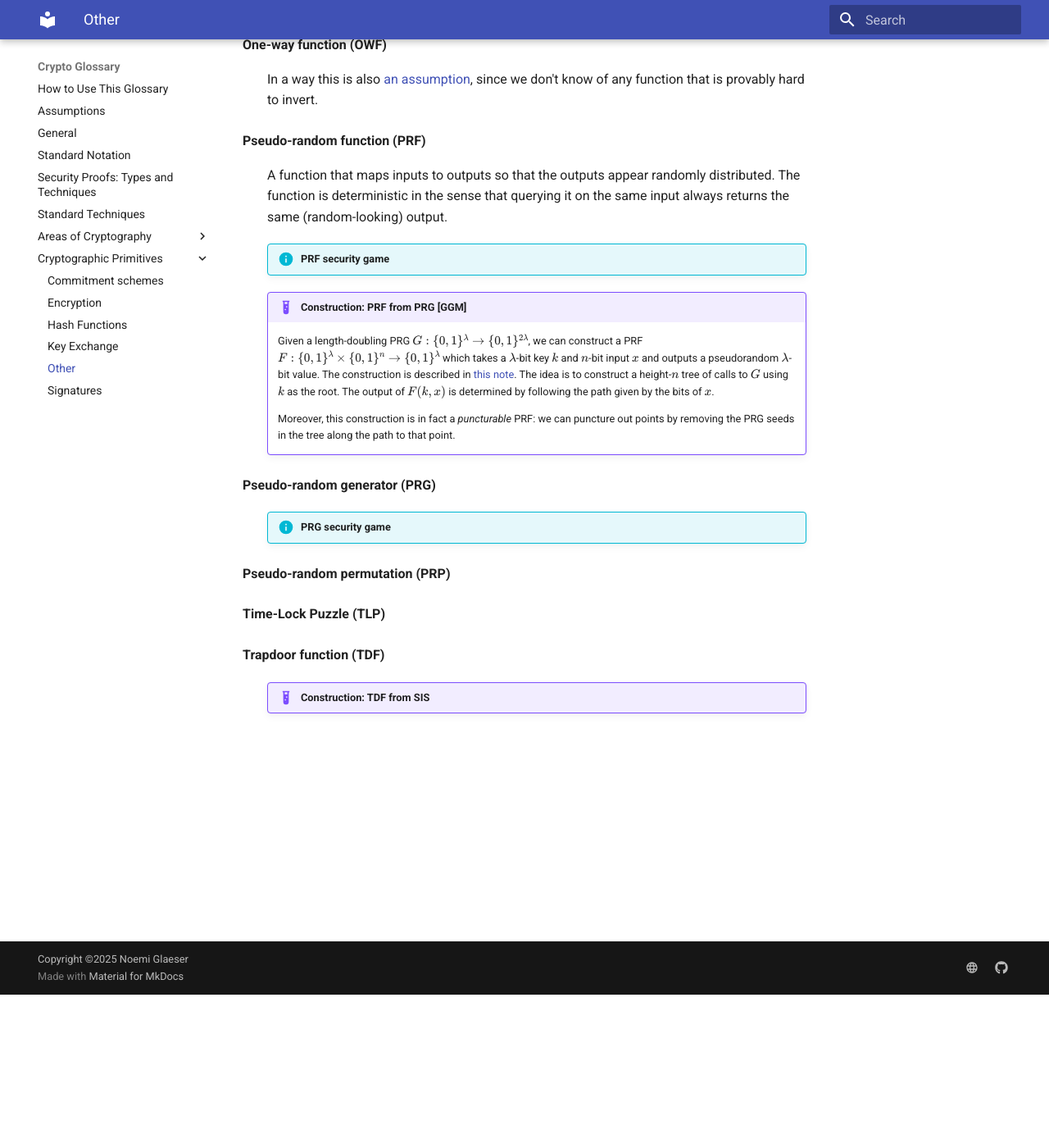
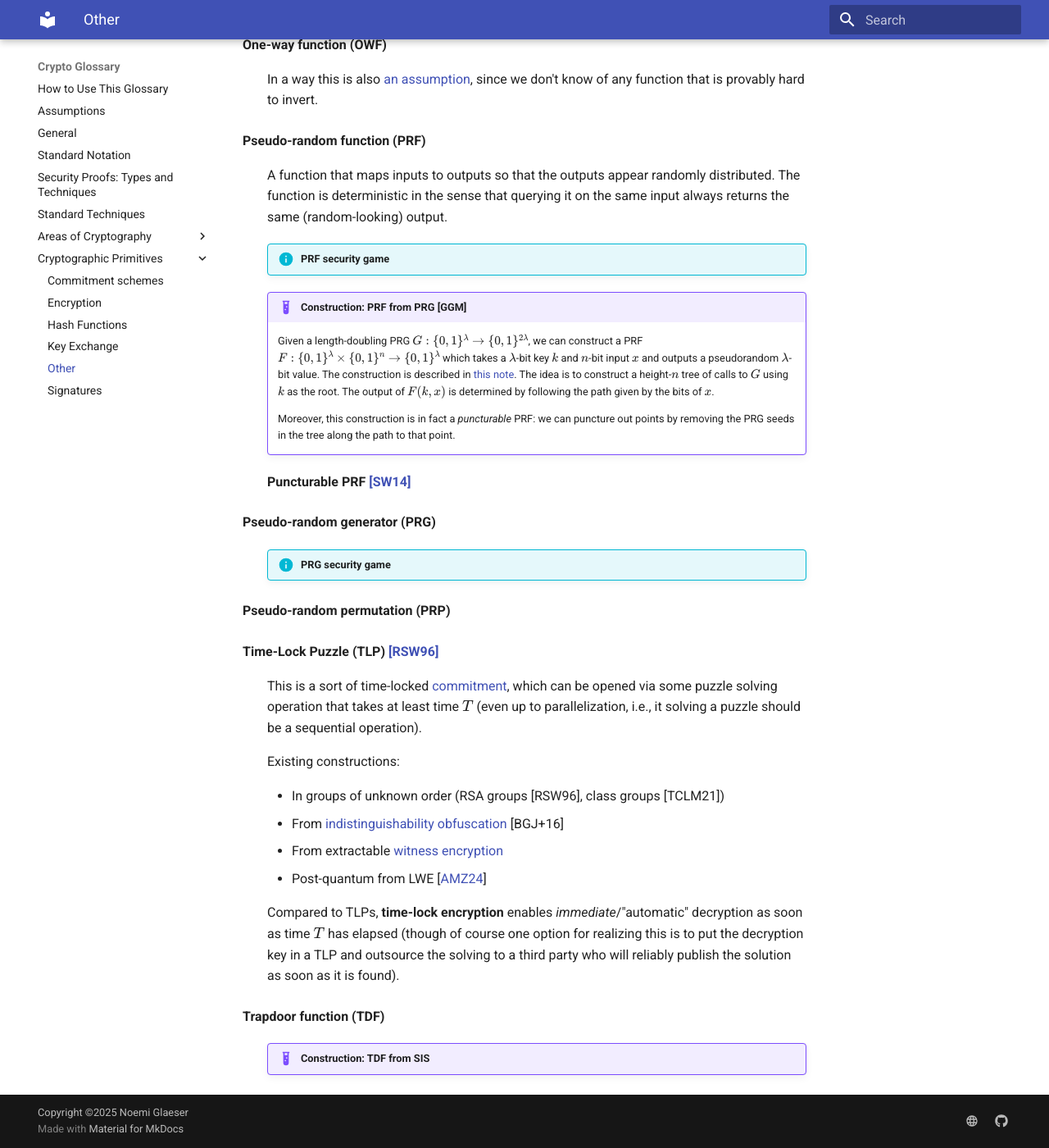
Before and after one commit to nglaeser/crypto-glossary, an MkDocs documentation site: the page built from docs/Cryptographic-Primitives/other.md, in a window 1280 px wide and 1400 px high, scrolled down 187 px. Shown: the whole window at 82% size. Built offline with MkDocs 1.6.1 and Material for MkDocs 9.7.7, drawn with Linux system fonts in a browser that asks for light colours.

Commit message:
add witness enc, tlp; nits

```diff
--- a/docs/Cryptographic-Primitives/other.md
+++ b/docs/Cryptographic-Primitives/other.md
@@ -17,6 +17,9 @@
 
         Moreover, this construction is in fact a *puncturable* PRF: we can puncture out points by removing the PRG seeds in the tree along the path to that point.
 
+    **Puncturable PRF [[SW14]](https://eprint.iacr.org/2013/454)**
+    :
+
 **Pseudo-random generator (PRG)** { #prg }
 :
     !!! info "PRG security game"
@@ -25,8 +28,17 @@
 **Pseudo-random permutation (PRP)** { #prp }
 :
 
-**Time-Lock Puzzle (TLP)** { #tlp }
-:
+**Time-Lock Puzzle (TLP) [[RSW96]](https://dl.acm.org/doi/abs/10.5555/888615)** { #tlp }
+: This is a sort of time-locked [commitment](../Cryptographic-Primitives/commitments.md), which can be opened via some puzzle solving operation that takes at least time $T$ (even up to parallelization, i.e., it solving a puzzle should be a sequential operation).
+
+    Existing constructions:
+
+    - In groups of unknown order (RSA groups [RSW96], class groups [TCLM21])
+    - From [indistinguishability obfuscation](../Areas-of-Cryptography/other.md) [BGJ+16]
+    - From extractable [witness encryption](../Cryptographic-Primitives/encryption.md#witness-enc)
+    - Post-quantum from LWE [[AMZ24](https://eprint.iacr.org/2025/047)]
+
+    Compared to TLPs, **time-lock encryption** enables *immediate*/"automatic" decryption as soon as time $T$ has elapsed (though of course one option for realizing this is to put the decryption key in a TLP and outsource the solving to a third party who will reliably publish the solution as soon as it is found).
 
 **Trapdoor function (TDF)** { #tdf }
 :
```
Also changed, not shown: docs/Cryptographic-Primitives/encryption.md (+5 -4 lines), docs/general.md (+1 -1 lines).
